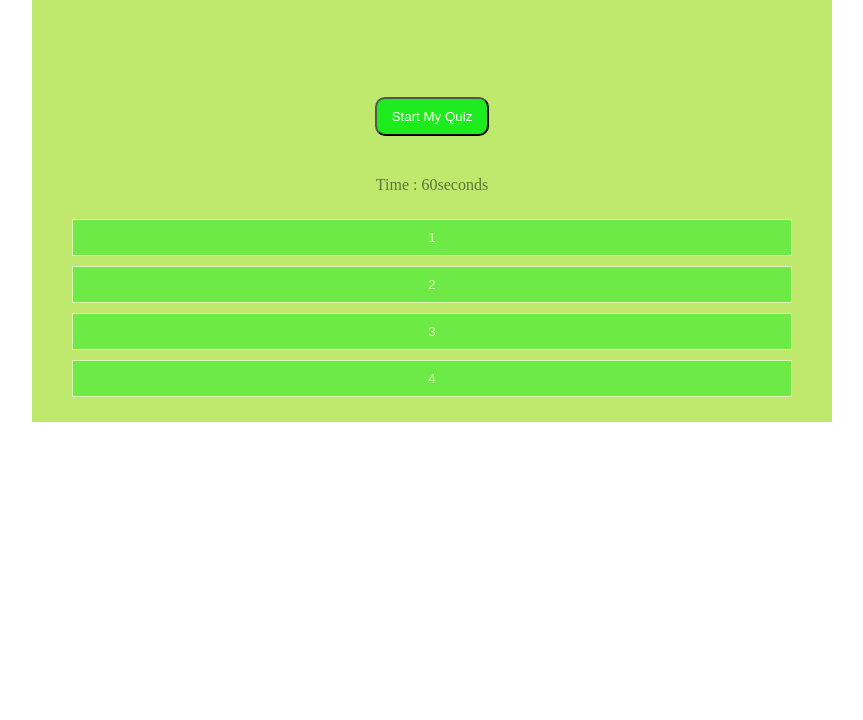
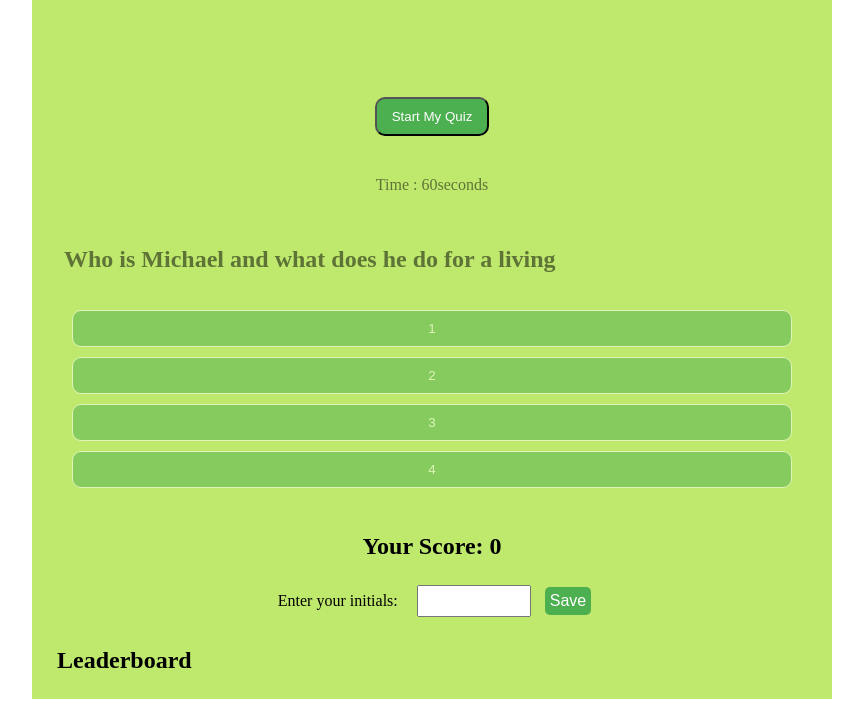
Before and after one commit to TessyJ/JavaScript-quiz, a plain HTML site: page index.html in a window 1280 px wide. Shown: the part 80-800 px from the top of the page, without its empty margins (208-1071 px from the left). Drawn offline with Linux system fonts and the light colour scheme.

Commit message:
completed the design layout for the quiz

```diff
--- a/assets/style.css
+++ b/assets/style.css
@@ -25,7 +25,7 @@
     padding:10px 15px;
     border-radius: 10px;
     color:#fff;
-    background-color: rgb(30, 235, 30);
+    background-color: #4CAF50;
 }
 
 .hidden{
@@ -44,6 +44,10 @@
     margin-bottom: 20px;
 }
 
+#question{
+    text-align: left;
+    padding:32px;
+}
 #choices{
     list-style-type: none;
     padding: 0;
@@ -51,13 +55,50 @@
 
 #choice-btn{
     color:#fff;
-    background-color: rgb(30, 235, 30);
+    background-color:#4CAF50;
     width: 90%;
     padding:10px;
     margin:5px 10px;
+    border-radius: 9px;
+    cursor: pointer;
     border:1px solid white;
 }
 
 #choices li:last-of-type{
     padding-bottom: 20px;
 }
+
+.score-container {
+    text-align: center;
+}
+
+#initials-form {
+    margin-top: 20px;
+}
+
+#initials-form label, #initials-form input, #initials-form button {
+    margin: 5px;
+    padding: 5px;
+    font-size: 16px;
+}
+
+#initials-form input {
+    width: 100px;
+}
+
+#initials-form button {
+    background-color: #4CAF50;
+    color: white;
+    border: none;
+    border-radius: 5px;
+    cursor: pointer;
+}
+
+
+#initials-form button:hover {
+    background-color: #3e8e41;
+}
+
+#leaderboard-container{
+    padding: 25px;
+}
--- a/index.html
+++ b/index.html
@@ -23,7 +23,7 @@
 
             <!--Question Container-->
             <div class="question-container">
-                <h2 id="question"></h2>
+                <h2 id="question">Who is Michael and what does he do for a living</h2>
 
                 <!--Question Options-->
                 <ul id="choices">
@@ -35,6 +35,23 @@
             </div>
 
         </div>
+
+        <!--Display form to input scores will be hidden until test ended-->
+        <div class="score-container  ">
+            <h2>Your Score: <span id="score">0</span></h2>
+            <form id="initials-form">
+                <label for="initials">Enter your initials:</label>
+                <input type="text" id="initials" name="initials">
+                <button type="submit" id="submit-btn">Save</button>
+            </form>
+        </div>
+
+        <!-- Leaderboards-->
+        <div id="leaderboard-container">
+            <h2>Leaderboard</h2>
+            <ul id="leaderboard-list"></ul>
+        </div>
+
     </div>
 
 
```
